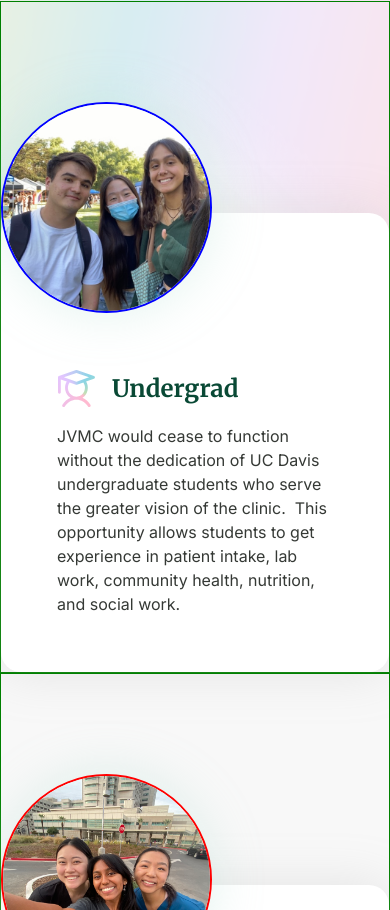
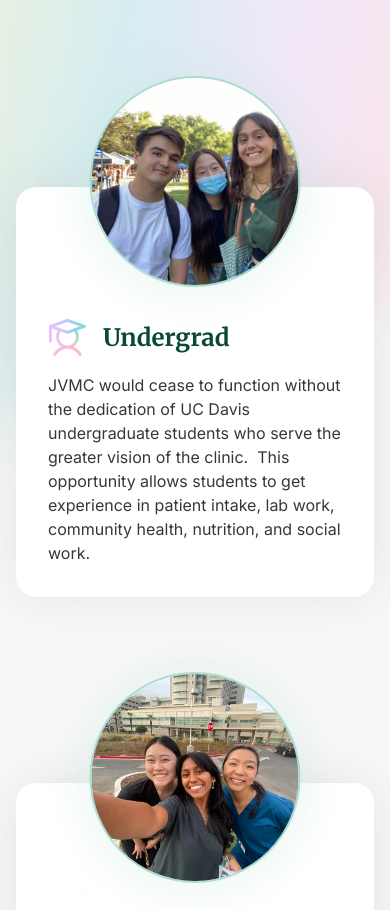
Before and after one commit to include-davis/jvmc, a Next.js app: page /about-us in a window 390 px wide. Shown: the part 3054-3964 px from the top of the page. Built offline with nearby package versions, Linux system fonts and the light colour scheme.

Commit message:
Clinic Roles mobile layout

```diff
--- a/app/(pages)/_components/ClinicRolesCard/ClinicRolesCard.module.scss
+++ b/app/(pages)/_components/ClinicRolesCard/ClinicRolesCard.module.scss
@@ -21,10 +21,8 @@
 
   @include mixins.phone {
     width: 100%;
-    margin-top: -50px;
+    margin-top: -75px;
   }
-
-  border: 1px solid green;
 }
 
 .cardText {
@@ -34,7 +32,8 @@
   padding: 56px;
 
   @include mixins.phone {
-    padding-top: calc(56px + 100px);
+    padding: 32px;
+    padding-top: calc(56px + 75px);
   }
 }
 
@@ -67,16 +66,14 @@
   }
 
   .img {
-    border: 2px solid blue;
     top: 16px;
     right: -32px;
     transform: translate(50%, -50%); // moves 0, 0 point to center of image
 
     @include mixins.phone {
-      transform: none;
+      transform: translate(-50%, 0);
       top: 100px;
-      right: auto;
-      align-self: center;
+      right: -50%;
     }
   }
 }
@@ -89,15 +86,14 @@
   }
 
   .img {
-    border: 2px solid red;
     top: 24px;
     left: -60px;
     transform: translate(-50%, -50%); // moves 0, 0 point to center of image
 
     @include mixins.phone {
-      transform: none;
+      transform: translate(-50%, 0);
       top: 100px;
-      left: auto;
+      left: 50%;
     }
   }
 }
--- a/app/(pages)/about-us/page.module.scss
+++ b/app/(pages)/about-us/page.module.scss
@@ -25,11 +25,12 @@
   align-items: center;
   background-color: var(--color-white); //#F8F8F8;
   gap: var(--vertical-card-gap);
+}
+
+.clinicRoles {
   @include mixins.phone {
-
+    padding: 0 16px;
   }
-
-
 }
 
 .cardsWrapper {
```
